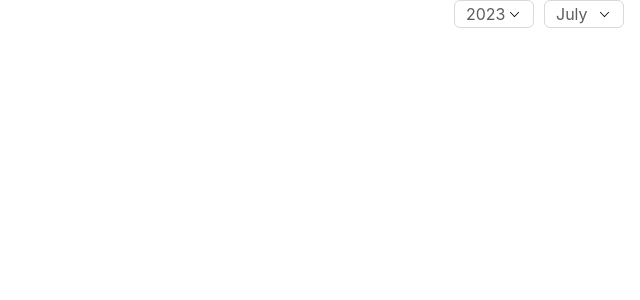
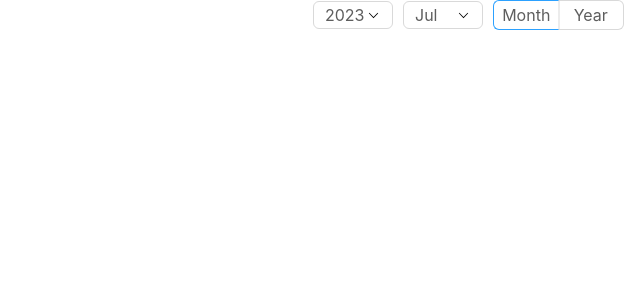
Before and after one commit to DenisEgorov200/react-calendar, a React (Vite) app: page / in a window 1280 px wide. Shown: the top 300 px of the page, without its empty margins (640-1280 px from the left). Built offline with nearby package versions, Linux system fonts and the light colour scheme; the HTML template or start-up script is replaced by a standard one.

Commit message:
feat(radioButton): add radioButton

```diff
--- a/src/components/Header/Header.jsx
+++ b/src/components/Header/Header.jsx
@@ -1,22 +1,16 @@
 import { useState } from 'react';
 import clsx from 'clsx';
 
+import { years, months } from 'components/constants/constants.js';
 import { Select } from 'components/ui/Select/Select.jsx';
+import { RadioButton } from 'components/ui/RadioButton/RadioButton.jsx';
 
 import styles from './Header.module.scss';
 
 export const Header = () => {
   const date = new Date();
   const currentYear = date.getFullYear();
-  const currentMonth = date.toLocaleString('default', { month: 'long' });
-
-  const months = Array.from({ length: 12 }, (_, index) => {
-    date.setMonth(index);
-
-    return date.toLocaleString('default', { month: 'long' }).slice(0, 3);
-  });
-
-  const years = Array.from({ length: 20 }, (_, index) => currentYear - 10 + index);
+  const currentMonth = date.toLocaleString('default', { month: 'long' }).slice(0, 3);
 
   const [isActiveYears, setIsActiveYears] = useState(false);
   const [isActiveMonths, setIsActiveMonths] = useState(false);
@@ -38,6 +32,7 @@ export const Header = () => {
           setIsActive={setIsActiveMonths}
           items={months}
         />
+        <RadioButton />
       </div>
     </header>
   );
--- a/src/components/Header/Header.module.scss
+++ b/src/components/Header/Header.module.scss
@@ -4,6 +4,7 @@
   &Container {
     display: flex;
     justify-content: flex-end;
+    align-items: center;
   }
 
   &Select {
--- /dev/null
+++ b/src/components/constants/constants.js
@@ -0,0 +1,18 @@
+const date = new Date();
+const currentYear = date.getFullYear();
+
+export const months = [
+  'Jan',
+  'Feb',
+  'Mar',
+  'Apr',
+  'May',
+  'Jun',
+  'Jul',
+  'Aug',
+  'Sep',
+  'Oct',
+  'Nov',
+  'Dec',
+];
+export const years = Array.from({ length: 20 }, (_, index) => currentYear - 10 + index);
--- /dev/null
+++ b/src/components/ui/RadioButton/RadioButton.jsx
@@ -0,0 +1,29 @@
+import styles from './RadioButton.module.scss';
+import { useState } from 'react';
+import clsx from 'clsx';
+
+const radioItems = ['month', 'year'];
+
+export const RadioButton = () => {
+  const [selectedRadioBtn, setSelectedRadioBtn] = useState('month');
+  const isRadioSelected = (value) => selectedRadioBtn === value;
+
+  return (
+    <div className={styles.radio}>
+      {radioItems.map((item) => (
+        <label
+          key={item}
+          className={clsx(styles.radioLabel, { [styles.active]: isRadioSelected(item) })}>
+          <input
+            type="radio"
+            name="date"
+            value={item}
+            onChange={() => setSelectedRadioBtn(item)}
+            checked={isRadioSelected(item)}
+          />
+          <span>{item}</span>
+        </label>
+      ))}
+    </div>
+  );
+};
--- /dev/null
+++ b/src/components/ui/RadioButton/RadioButton.module.scss
@@ -0,0 +1,52 @@
+@use 'scss' as *;
+
+.radio {
+  position: relative;
+  display: flex;
+  align-items: center;
+  justify-content: space-between;
+  min-width: 131px;
+  color: $primaryColor;
+  cursor: pointer;
+
+  &::after {
+    position: absolute;
+    left: 50%;
+    transform: translate(-50%);
+    content: '';
+    width: 1px;
+    height: 100%;
+    background: $secondaryColor;
+  }
+
+  &Label {
+    display: flex;
+    justify-content: center;
+    align-items: center;
+    width: 50%;
+    padding: 4px 11px;
+    text-transform: capitalize;
+    border: 1px solid $secondaryColor;
+
+    input[type='radio'] {
+      width: 0;
+      height: 0;
+      opacity: 0;
+      pointer-events: none;
+    }
+
+    &:first-child {
+      border-radius: 6px 0 0 6px;
+      border-width: 1px 0 1px 1px;
+    }
+
+    &:last-child {
+      border-radius: 0 6px 6px 0;
+      border-width: 1px 1px 1px 0;
+    }
+  }
+}
+
+.active {
+  border-color: $activeColor;
+}
```
